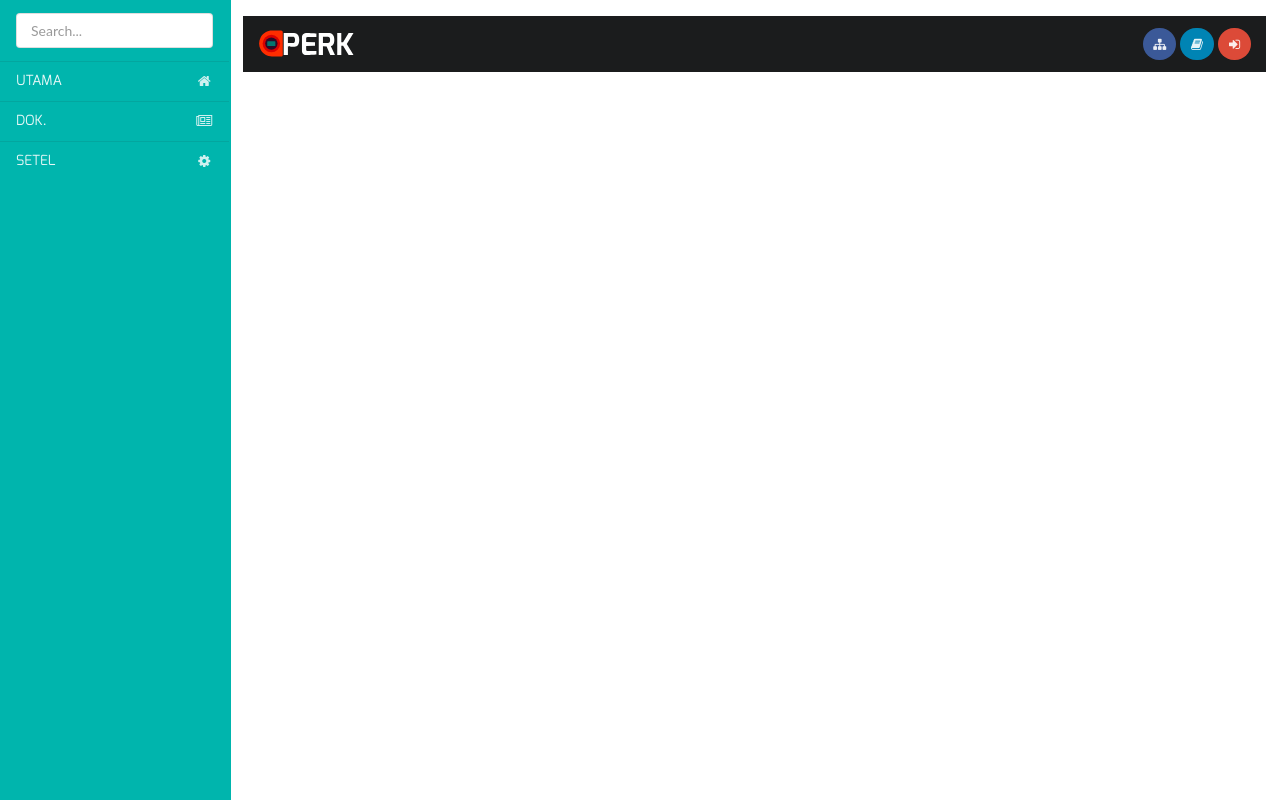
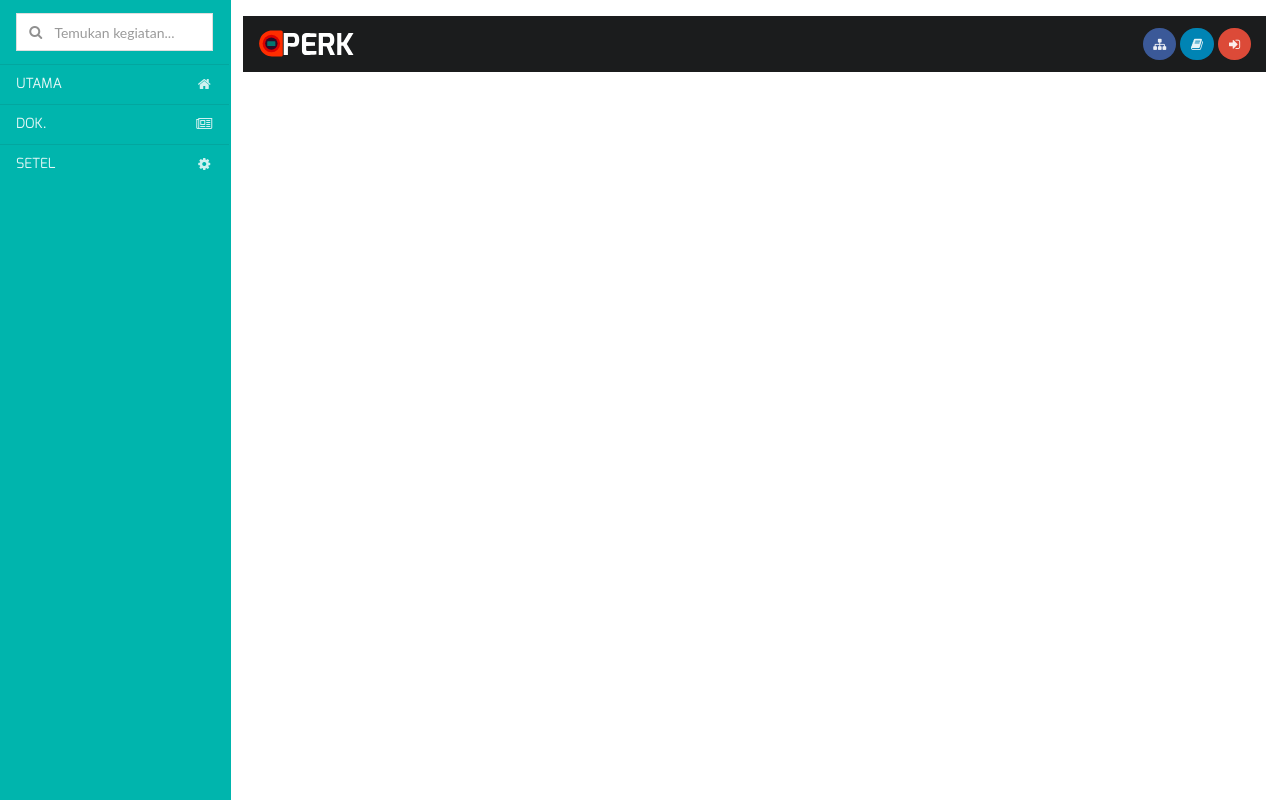
Before and after one commit to akbarpn136/perek-dj, a Django app: template templates/master/base.html in a window 1280 px wide. Run offline with Django 3.2, Linux system fonts and the light colour scheme; the template is opened without the code that fills it, so the values that code supplies are empty; parts of the project's set-up code (start-up, migrations or seed data) failed here and were passed over.

Commit message:
memperbaiki layout beserta penambahan tag baru untuk hasil pencarian

```diff
--- a/templates/master/base.html
+++ b/templates/master/base.html
@@ -25,7 +25,13 @@
                 <div id="kolom_samping" class="mobile hidden three wide column">
                     <div class="ui teal inverted vertical fluid menu">
                         <div class="item">
-                            <div class="ui input"><input placeholder="Search..." type="text"></div>
+                            <div id="temukan_kegiatan" class="ui search">
+                                <div class="ui left icon fluid input">
+                                    <input class="prompt" placeholder="Temukan kegiatan..." type="text" style="border-radius: 0;">
+                                    <i class="search icon"></i>
+                                </div>
+                                <div class="results"></div>
+                            </div>
                         </div>
 
                         <div class="ui simple dropdown item">
```
